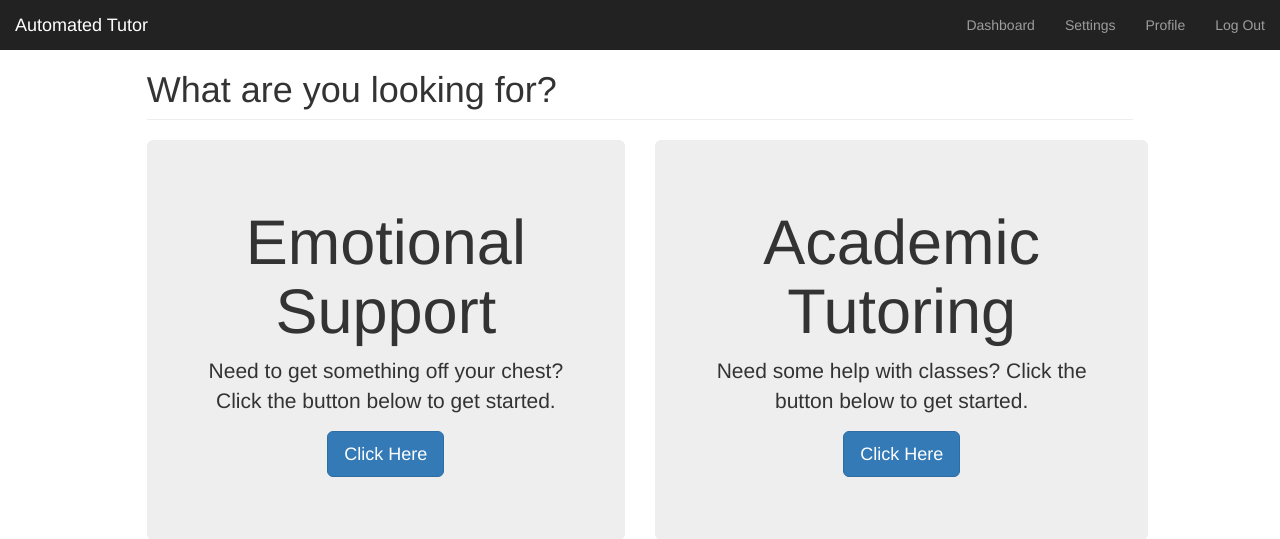
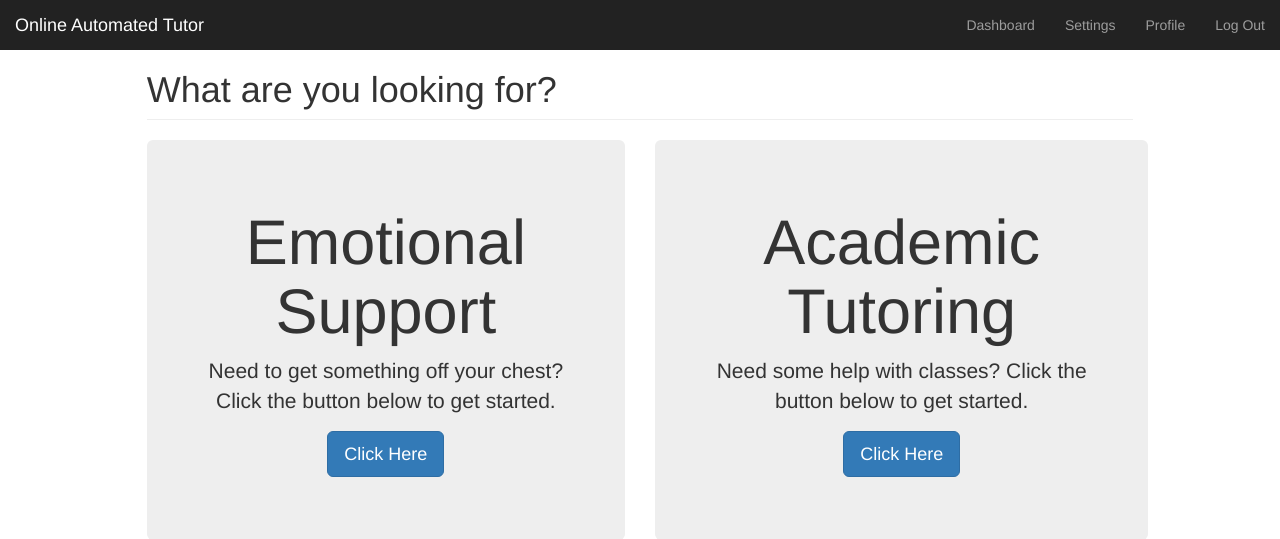
Before and after one commit to ShaneZTH/Online-Automated-Tutor, a Flask app: page /dashboard in a window 1280 px wide. Shown: the top 539 px of the page. Run offline with Flask 2, Linux system fonts and the light colour scheme; the visitor is signed in with stand-in values (Sample User, id 1); data comes from the database, SQL or seed files in the repository; parts of the project's set-up code (start-up, migrations or seed data) failed here and were passed over; some libraries are stand-ins or nearby versions.

Commit message:
small fix on UI coherence

```diff
--- a/templates/academic-main.html
+++ b/templates/academic-main.html
@@ -23,7 +23,7 @@ Dashboard
                 <span class="icon-bar"></span>
                 <span class="icon-bar"></span>
             </button>
-            <a class="navbar-brand" href="/">Automated Tutor</a>
+            <a class="navbar-brand" href="/">Online Automated Tutor</a>
         </div>
         <div id="navbar" class="navbar-collapse collapse">
             <ul class="nav navbar-nav navbar-right">
--- a/templates/counselor_dashboard.html
+++ b/templates/counselor_dashboard.html
@@ -24,7 +24,7 @@ Dashboard
         <span class="icon-bar"></span>
         <span class="icon-bar"></span>
       </button>
-      <a class="navbar-brand" href="/">Automated Tutor</a>
+      <a class="navbar-brand" href="/">Online Automated Tutor</a>
     </div>
     <div id="navbar" class="navbar-collapse collapse">
       <ul class="nav navbar-nav navbar-right">
--- a/templates/student_dash_init.html
+++ b/templates/student_dash_init.html
@@ -24,7 +24,7 @@ Dashboard
                 <span class="icon-bar"></span>
                 <span class="icon-bar"></span>
             </button>
-            <a class="navbar-brand" href="/">Automated Tutor</a>
+            <a class="navbar-brand" href="/">Online Automated Tutor</a>
         </div>
         <div id="navbar" class="navbar-collapse collapse">
             <ul class="nav navbar-nav navbar-right">
```
